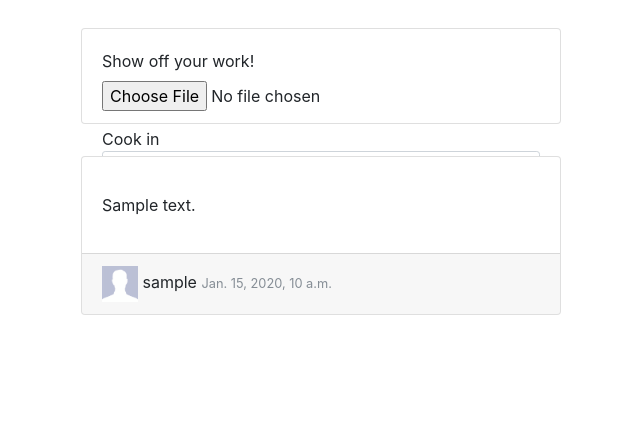
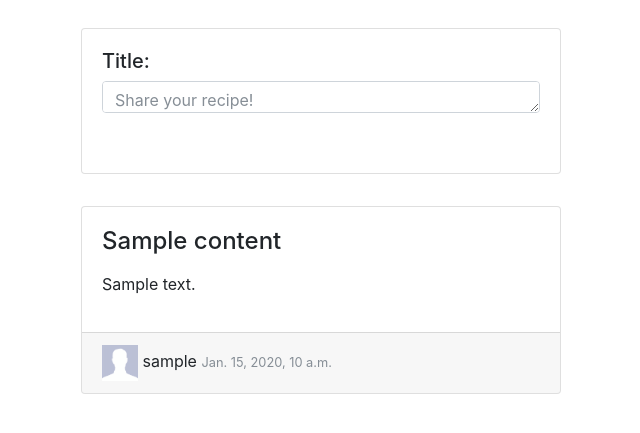
Before and after one commit to lizihao945/CookIt, a Django app: page / in a window 1280 px wide. Shown: the part 56-489 px from the top of the page, without its empty margins (159-799 px from the left). Run offline with Django 3.2, Linux system fonts and the light colour scheme; tables that the repository leaves empty hold one stand-in row (values such as "Sample post"); some libraries are stand-ins or nearby versions.

Commit message:
Image removed.

```diff
--- a/recipes/forms.py
+++ b/recipes/forms.py
@@ -84,4 +84,4 @@
 class ContentForm(forms.ModelForm):
 	class Meta:
 		model = Content
-		exclude = ['user']
+		exclude = ['text', 'user', 'img']
--- a/recipes/models.py
+++ b/recipes/models.py
@@ -17,7 +17,6 @@
 	text = models.CharField(max_length=10000)
 	created = models.DateTimeField(auto_now_add=True)
 	minute = models.IntegerField(blank=False)
-	img = models.ImageField(upload_to='content_img')
 
 	def __str__(self):
 		return str(self.user) + ': ' + str(self.text)
--- a/recipes/templates/recipes/base.html
+++ b/recipes/templates/recipes/base.html
@@ -34,71 +34,15 @@
     <script src="{% static "js/popper.min.js" %}"></script>
     <script src="{% static "js/bootstrap.min.js" %}"></script>
 
-    {% if not user.is_anonymous %}
-
-        <script>
-        $has_expanded = false;
-        $('textarea.post-recipe-trigger')
-            .focus(function () {
-                if (!$has_expanded) {
-                    $(this).animate({ height: "6em" }, 200);
-                    $(this).attr("placeholder", "What's the steps?");
-                    $('div.instructions-hide').fadeIn(100);
-                    $('textarea.post-recipe-hide').fadeIn(100);
-                    $('button.post-recipe').fadeIn(100);
-                    $('div.post-recipe').animate({ height: "25em" }, 200);
-
-                    $has_expanded = true;
-                }
-            });
-        $('document').ready(function () {
-            $('textarea.post-recipe').animate({ height: "3em" }, 0);
-            $('div.instructions-hide').hide();
-            $('textarea.post-recipe-hide').hide();
-            $('button.post-recipe').hide();
-            $('div.post-recipe').animate({ height: "6em" }, 0);
-
-            $has_expanded = false
-        });
-        </script>
-
-    {% else %}
-
-        <script>
-        $has_expanded = false;
-        $('textarea.post-recipe-trigger')
-            .focus(function () {
-                if (!$has_expanded) {
-                    $(this).animate({ height: "6em" }, 200);
-                    $(this).attr("placeholder", "What's the steps?");
-                    $('div.instructions-hide').fadeIn(100);
-                    $('textarea.post-recipe-hide').fadeIn(100);
-                    $('a.post-recipe').fadeIn(100);
-                    $('div.post-recipe').animate({ height: "25em" }, 200);
-
-                    $has_expanded = true;
-                }
-            });
-        $('document').ready(function () {
-            $('textarea.post-recipe').animate({ height: "3em" }, 0);
-            $('div.instructions-hide').hide();
-            $('textarea.post-recipe-hide').hide();
-            $('a.post-recipe').hide();
-            $('div.post-recipe').animate({ height: "6em" }, 0);
-
-            $has_expanded = false
-        });
-
+    <script>
         $(function () {
           $('[data-toggle="tooltip"]').tooltip()
         })
         $(function () {
           $('[data-toggle="popover"]').popover()
         })
-        </script>
-
-    {% endif %}
-
+    </script>
+    {% block extra_foot %}{% endblock %}
 </body>
 
 </html>
--- a/recipes/templates/recipes/content.html
+++ b/recipes/templates/recipes/content.html
@@ -1,8 +1,10 @@
+{% load static %}
 {% for content in contents %}
 
 <div class="card mt-3" id="content_{{ content.pk }}" style="width: 30rem;">
   <div class="card-body">
-    <p class="card-text"> {{ content.text | linebreaks }} </p>
+    <h4 class="card-title">{{ content.title }}</h4>
+    <p class="card-text"> {{ content.text|safe|linebreaks }} </p>
 
     {% if not user.is_anonymous %}
       <div class="container">
--- a/recipes/templates/recipes/stream.html
+++ b/recipes/templates/recipes/stream.html
@@ -12,17 +12,16 @@
         <div class="card-body">
 
             <form method="post" action="{% url 'addContent' %}">
-                <div class="instructions-hide"><h5>Title:</h5></div>
-                <textarea maxlength="10000" type="text" name="title" class="form-control post-recipe post-recipe-hide" style="height: 2em" placeholder="Name your recipe"></textarea>
+                <div class="instructions-hide"><h5 id="prompt">Title:</h5>
+                    <textarea id="content_title" maxlength="10000" type="text" name="title" class="form-control post-recipe post-recipe-hide" style="height: 2em" placeholder="Share your recipe!"></textarea>
+                    <br>
+                </div>
+
+                <div id="content_detail">
                     <div class="instructions-hide"><h5>Ingredients:</h5></div>
                     <textarea maxlength="10000" type="text" name="ingredients" class="form-control post-recipe post-recipe-hide" placeholder="What's your ingredients"></textarea>
-                <div class="instructions-hide"><h5>Steps:</h5></div>
-
-                <div class="form-group">
-                    <label>Show off your work!</label>
-                    <input type="file" class="form-control-file" name="img" accept="image/*">
-                </div>
-                Cook in
+                    <br>
+                    <div class="instructions-hide"><h5>Cook time:</h5></div>
                     <select name="minute" class="form-control form-control-sm">
                       <option value="10">10 minutes!</option>
                       <option value="20">20 minutes!</option>
@@ -31,13 +30,16 @@
                       <option value="50">50 minutes!</option>
                       <option value="60">60 minutes or more!</option>
                     </select>
-
+                    <br>
+                    <div class="instructions-hide"><h5>Steps:</h5></div>
                     {% if user.is_anonymous %}
                         <textarea maxlength="10000" type="text" name="text" class="form-control post-recipe post-recipe-trigger" placeholder="Sign up to share your recipe!"></textarea>
                     {% else %}
                         <textarea maxlength="10000" type="text" name="text" class="form-control post-recipe post-recipe-trigger" placeholder="Share your recipe!"></textarea>
                     {% endif %}
-
+                    <br>
+                    <div class="instructions-hide"><h5>Upload a file!</h5></div>
+                    <input type="file" class="form-control-file" name="img" accept="image/*">
                     <div class="text-right">
                         <br>
 
@@ -50,7 +52,7 @@
                             <button id="Post" class="btn btn-primary post-recipe" type="submit" value="Submit">Post</button>
 
                         {% endif %}
-
+                    </div>
                 </div>
                 {% csrf_token %}
             </form>
@@ -62,5 +64,14 @@
         {% include 'recipes/content.html' %}
     </div>
     </div>
+    {% block extra_foot %}
+        <script>
+            $( "#content_detail" ).hide();
+            $( "#content_title" ).click(function() {
+                $( "#prompt" ).attr("placeholder", "Title");
+                $( "#content_detail" ).slideDown( "slow", function() {});
+            });
+        </script>
+    {% endblock %}
 </div>
 {% endblock %}
--- a/recipes/views.py
+++ b/recipes/views.py
@@ -111,8 +111,8 @@
     errors = []
     context['errors'] = errors
     content = Content(user=request.user)
+    content.text = "<h6>Ingredients:</h6>" + request.POST['ingredients'] + "<br>" + request.POST['text']
 
-    request.POST['text'] = request.POST['ingredients'] + request.POST['text']
     form = ContentForm(request.POST, request.FILES, instance=content)
     if form.is_valid():
       form.save()
```
Also changed, not shown: recipes/migrations/0016_auto_20171209_0155.py (added), recipes/migrations/0017_auto_20171209_0218.py (added), recipes/migrations/0018_auto_20171209_0231.py (added), recipes/migrations/0019_remove_content_img.py (added). Lines whose indentation alone changed are shown as unchanged.
